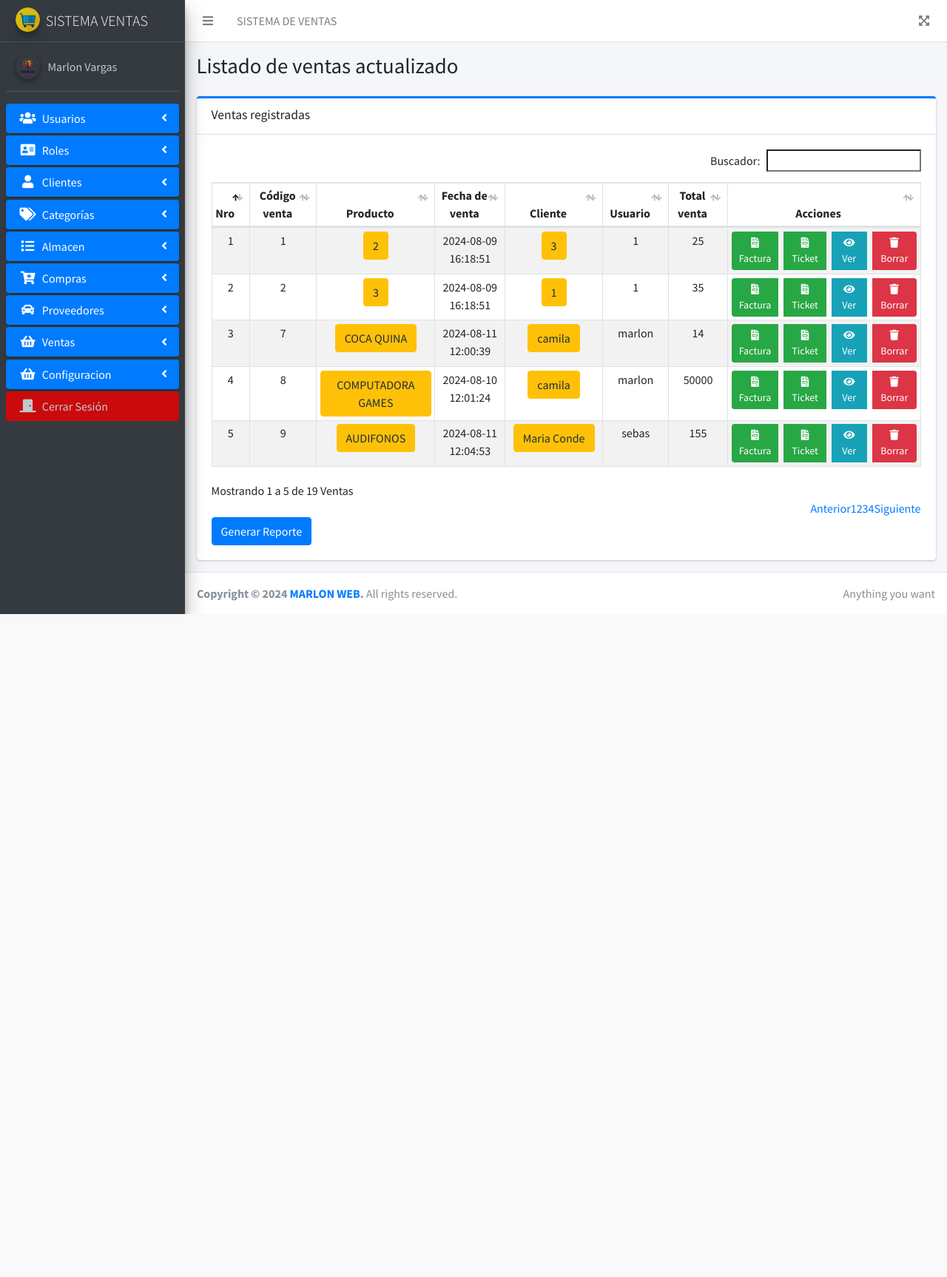
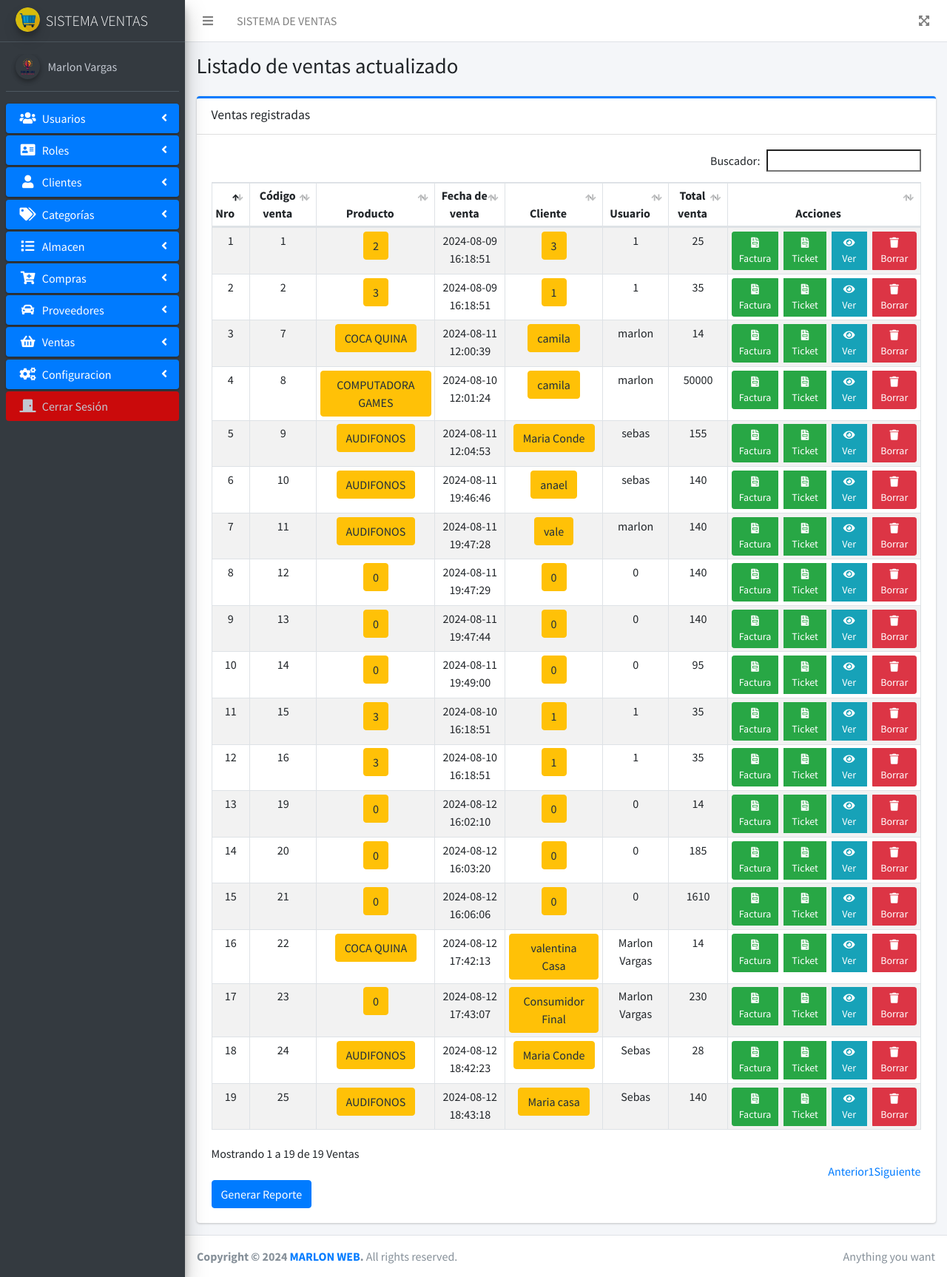
Before and after one commit to MalditoKM/sistemavventas, a PHP site: page /tcpdf/ventas/index.php in a window 1280 px wide. Shown: the whole page at 74% size. Before the commit the page ends 830 px from the top, so only its background shows below. Run offline with PHP 8.4, Linux system fonts and the light colour scheme; a user stored in the database is signed in; data comes from the database, SQL or seed files in the repository; data that the repository does not hold is empty; some libraries are stand-ins or nearby versions.

Commit message:
first commit

```diff
--- a/layout/parte1.php
+++ b/layout/parte1.php
@@ -283,7 +283,7 @@ scratch. This page gets rid of all links and provides the needed markup only.
                     </li>
                     <li class="nav-item ">
                         <a href="#" class="nav-link active">
-                            <i class="nav-icon fas fa-shopping-basket"></i>
+                            <i class="nav-icon fas tx-white fa-cogs fa-fw"></i>
                             <p>
                                 Configuracion
                                 <i class="right fas fa-angle-left"></i>
--- a/ventas/index.php
+++ b/ventas/index.php
@@ -384,7 +384,7 @@ include ('../app/controllers/clientes/listado_de_clientes.php');
 <?php include ('../layout/parte2.php'); ?>
 
 
- <!-- Scripts para inicializar DataTables -->
+<!-- Scripts para inicializar DataTables -->
 <script src="https://code.jquery.com/jquery-3.6.0.min.js"></script>
 <script src="https://cdn.datatables.net/1.10.24/js/jquery.dataTables.min.js"></script>
 <!-- DataTables Buttons -->
@@ -400,7 +400,7 @@ include ('../app/controllers/clientes/listado_de_clientes.php');
 <script>
     $(document).ready(function() {
         var table = $('#example1').DataTable({
-            "pageLength": 5,
+            "pageLength": 25,
             "language": {
                 "emptyTable": "No hay información",
                 "info": "Mostrando _START_ a _END_ de _TOTAL_ Ventas",
```
Also changed, not shown: almacen/img_productos/2024-08-12-11-34-23__Productos2.png (added).
